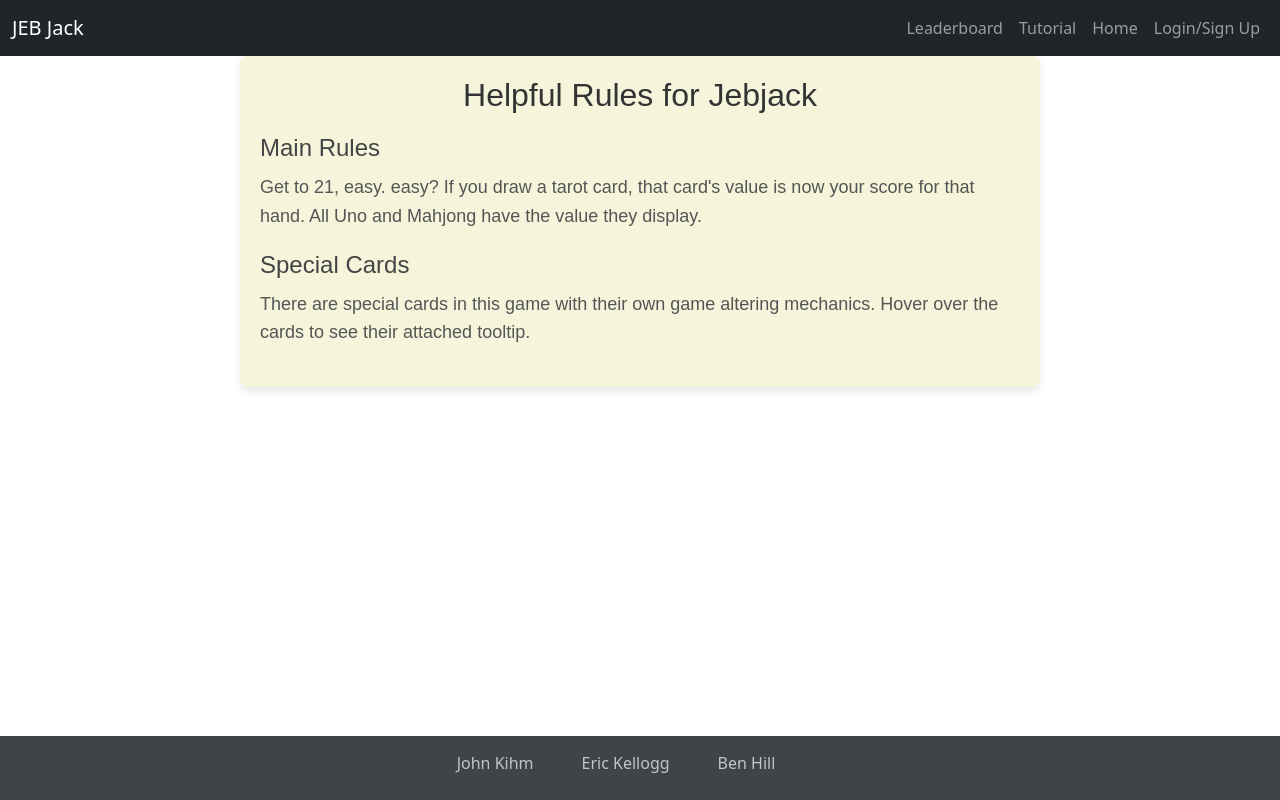
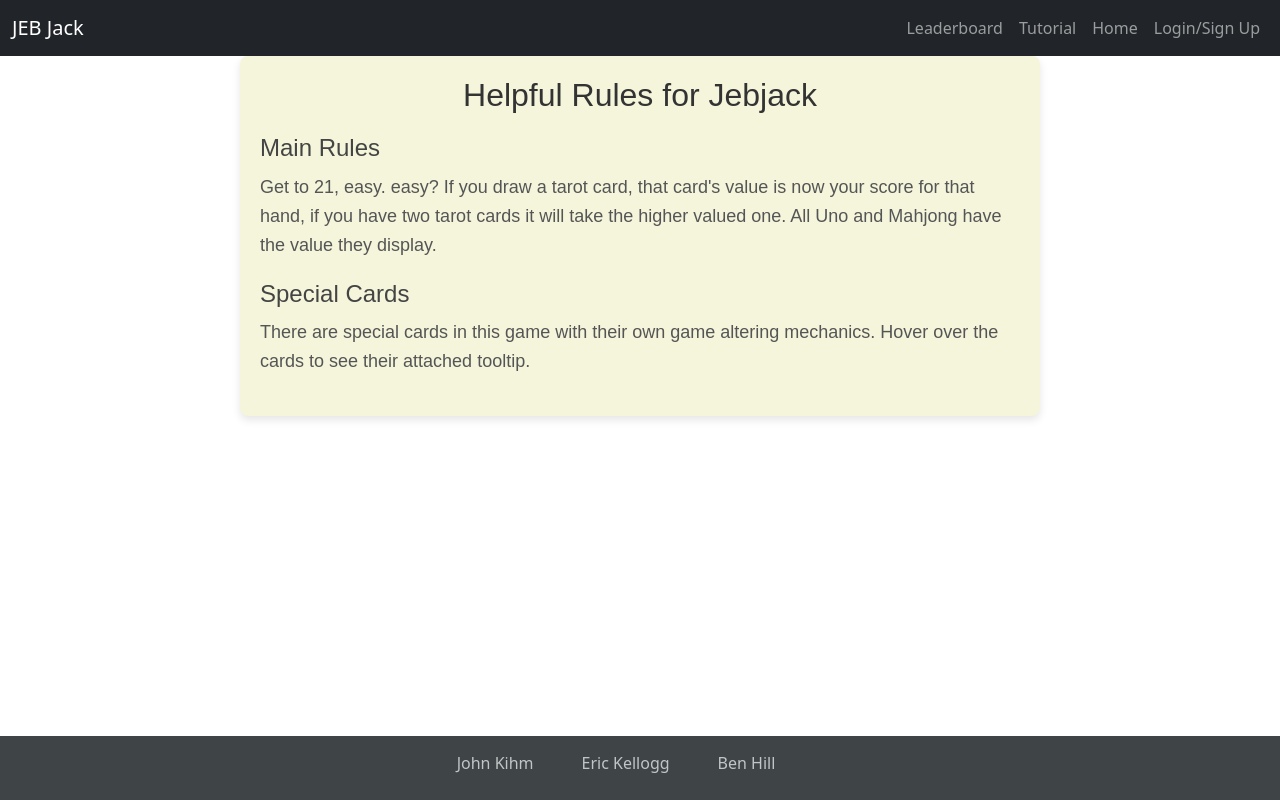
Before and after one commit to ekellogg90/JEB-Jack, a React (Vite) app in the folder client/: page /tutorial in a window 1280 px wide. Built offline with nearby package versions, Linux system fonts and the light colour scheme.

Commit message:
better descriptions

```diff
--- a/client/src/pages/Tutorial.jsx
+++ b/client/src/pages/Tutorial.jsx
@@ -40,8 +40,8 @@ const Tutorial = () => {
         <h2 style={styles.sectionHeader}>Main Rules</h2>
         <p style={styles.paragraph}>
           Get to 21, easy. easy? If you draw a tarot card, that card's value is
-          now your score for that hand. All Uno and Mahjong have the value they
-          display.
+          now your score for that hand, if you have two tarot cards it will take the higher valued one.
+          All Uno and Mahjong have the value they display.
         </p>
       </div>
 
```
Also changed, not shown: 1 other file (tests, documents, lock files or other folders).
